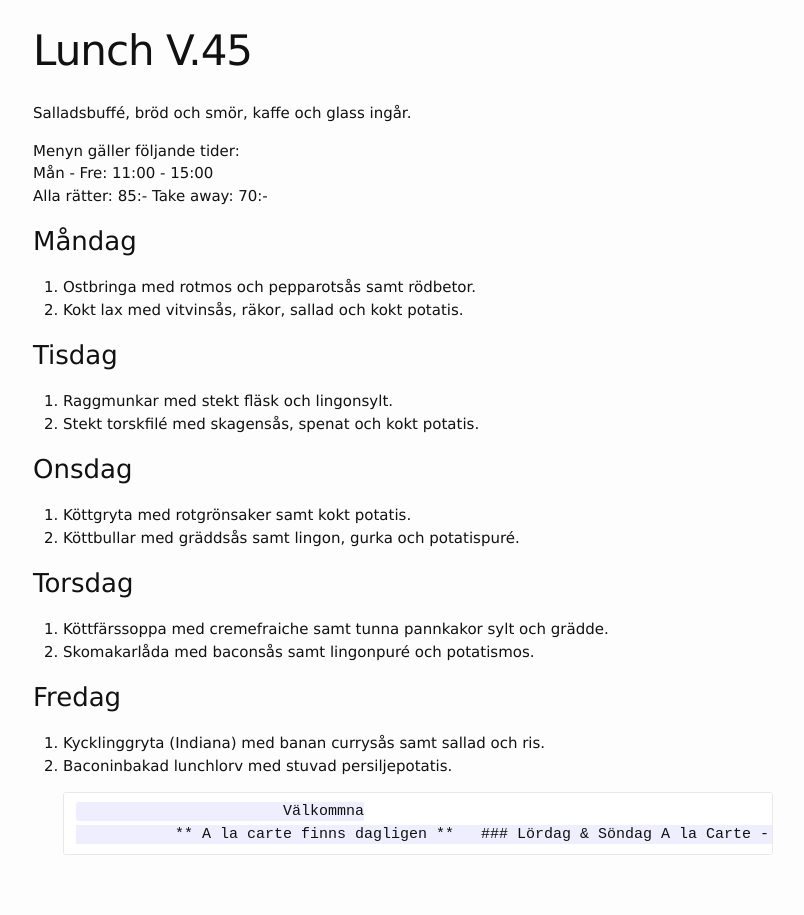
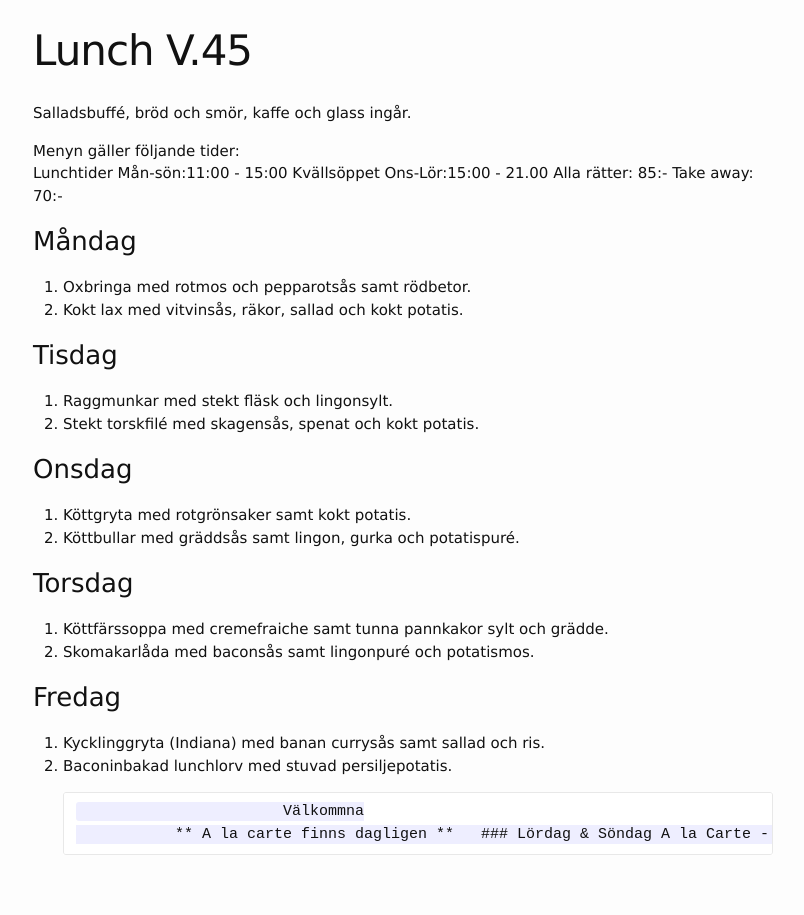
Before and after one commit to FarInn62/farinn62.github.io, a Jekyll site: the page built from lunch.md, in a window 1280 px wide. Shown: the whole page, without its empty margins (237-1041 px from the left). Built offline with Jekyll 4.4.1, drawn with Linux system fonts in a browser that asks for light colours.

Commit message:
Update lunch.md

```diff
--- a/lunch.md
+++ b/lunch.md
@@ -7,11 +7,12 @@ published: true
 Salladsbuffé, bröd och smör, kaffe och glass ingår.
 
 Menyn gäller följande tider:
-Mån - Fre: 11:00 - 15:00
+Lunchtider  Mån-sön:11:00 - 15:00
+Kvällsöppet Ons-Lör:15:00 - 21.00
 Alla rätter: 85:- Take away: 70:-
 
 ### Måndag
-1. Ostbringa med rotmos och pepparotsås samt rödbetor.
+1. Oxbringa med rotmos och pepparotsås samt rödbetor.
 2. Kokt lax med vitvinsås, räkor, sallad och kokt potatis.
 
 ### Tisdag
```
